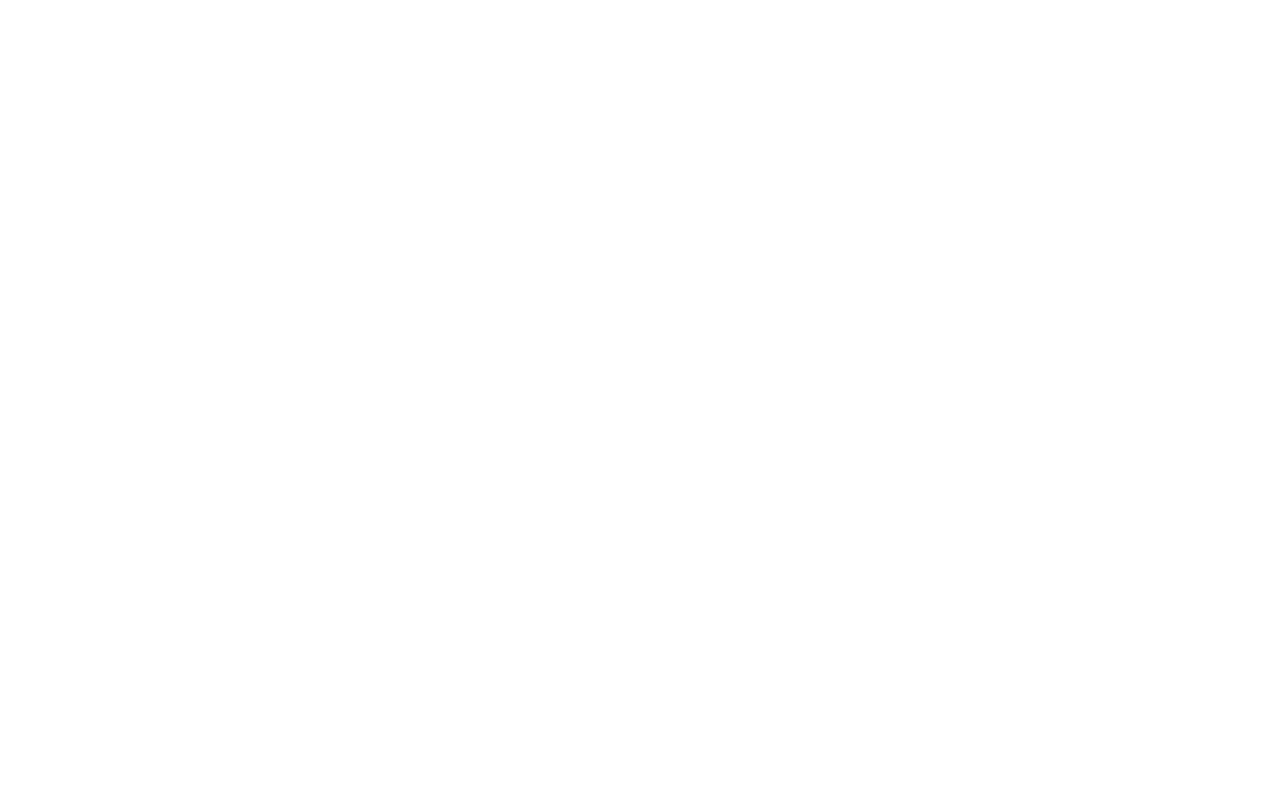
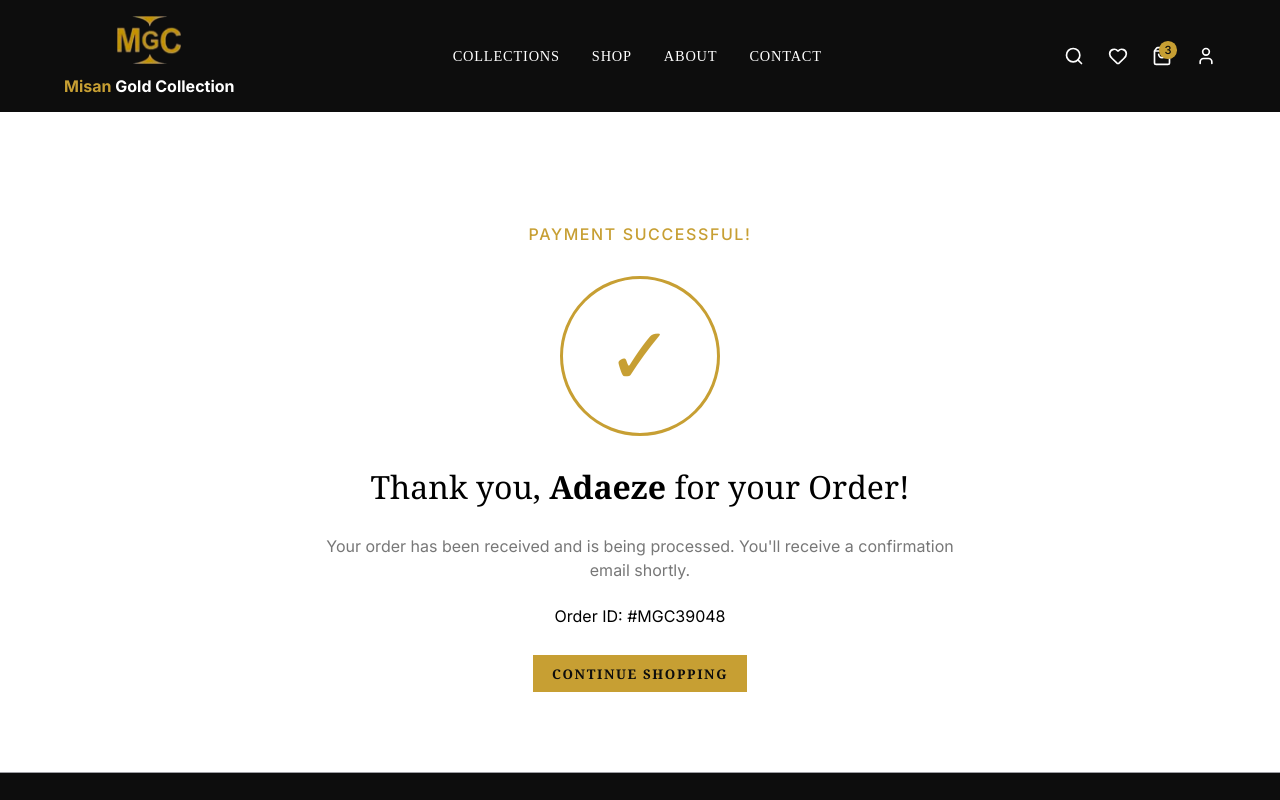
Before and after one commit to Dopetwist/MGC, a React (Vite) app in the folder client/: page /confirmation in a window 1280 px wide. Before the commit this address had no page. Shown: the top 800 px of the page. Built offline with nearby package versions, Linux system fonts and the light colour scheme.

Commit message:
Complete OrderConfirmation Page UI

```diff
--- a/client/src/App.jsx
+++ b/client/src/App.jsx
@@ -8,6 +8,7 @@
 import ContactPage from './pages/ContactPage';
 import CartPage from './pages/CartPage';
 import CheckoutPage from './pages/CheckoutPage';
+import OrderConfirmationPage from './pages/OrderConfirmationPage';
 import jewelryCollections from "./data/products";
 
 function App() {
@@ -57,6 +58,7 @@
         <Route path="/contact" element={<ContactPage />} />
         <Route path="/cart" element={<CartPage />} />
         <Route path="/checkout" element={<CheckoutPage />} />
+        <Route path="/confirmation" element={<OrderConfirmationPage />} />
       </Route>
     </Routes>
   );
--- a/client/src/index.css
+++ b/client/src/index.css
@@ -1597,3 +1597,93 @@
     gap: 0.5rem;
     margin: 1rem 0;
 }
+
+#order-confirmation-page {
+    display: flex;
+    align-items: center;
+    justify-content: center;
+}
+
+.order-success {
+    display: flex;
+    align-items: center;
+    flex-direction: column;
+    margin: 3rem;
+    width: 50%;
+}
+
+.order-container {
+    display: flex;
+    justify-content: center;
+    align-items: center;
+    flex-direction: column;
+    border-radius: 1rem;
+    padding: 4rem 0 2rem;
+}
+
+.order-container .checkmark {
+    width: 10rem;
+    height: 10rem;
+    border-radius: 50%;
+    border: 0.2rem solid var(--gold);
+    display: flex;
+    justify-content: center;
+    align-items: center;
+    margin-top: 2rem;
+    overflow: hidden;
+}
+
+.order-container .checkmark p {
+    font-size: 5rem;
+    color: var(--gold);
+}
+
+.payment-header {
+    font-family: var(--inter);
+    font-size: 1rem;
+    font-weight: 500;
+    color: var(--gold);
+    text-transform: uppercase;
+    letter-spacing: 0.1rem;
+}
+
+#thank-you-text {
+    font-size: 2rem;
+    font-family: var(--georgia);
+}
+
+.payment-description {
+    width: 100%;
+    display: flex;
+    justify-content: center;
+    align-items: center;
+    flex-direction: column;
+    margin: 1rem 0;
+}
+
+.payment-description p {
+    font-family: var(--inter);
+    margin: 0.7rem 0;
+    text-align: center;
+    line-height: 1.5;
+}
+
+.payment-description p.payment-sub-text {
+    color: #777;
+}
+
+.shop-back-btn {
+    font-weight: 600;
+    font-family: var(--georgia);
+    background: var(--gold);
+    color: var(--black);
+    padding: 0.6rem 1.2rem;
+    text-transform: uppercase;
+    letter-spacing: 0.1rem;
+    transition: .2s ease;
+}
+
+.shop-back-btn:hover {
+    cursor: pointer;
+    background: #f5d06a;
+}
--- a/client/src/pages/CartPage.jsx
+++ b/client/src/pages/CartPage.jsx
@@ -41,7 +41,7 @@
         <div className="order-summary">
             <p className="order-text">Order Summary</p>
 
-            <div className="order-container">
+            <div className="cart-order-container">
               <div className="summary-stats">
                 <div className="subtotal cart-flex">
                   <p className="order-left-text">Subtotal(3 items)</p>
--- a/client/src/pages/CheckoutPage.jsx
+++ b/client/src/pages/CheckoutPage.jsx
@@ -1,10 +1,13 @@
 import { useState } from "react";
+import { useNavigate } from "react-router";
 import { CreditCard, Landmark } from "lucide-react";
 
 
 function CheckoutPage() {
 
   const [ type, setType ] = useState("");
+
+  const navigate = useNavigate();
 
   return (
 
@@ -137,7 +140,12 @@
             )}
           </div>
 
-          <button className="place-order">Place Order - $4,350</button>
+          <button
+          className="place-order"
+          onClick={() => navigate("/confirmation")}
+          >
+            Place Order - $4,350
+          </button>
         </div>
 
         <div className="second-section">
@@ -157,7 +165,7 @@
                   <p className="body-text">18K Gold</p>
                 </div>
 
-                <p className="body-text order-price">$500</p>
+                <p className="body-text order-price">$3,800</p>
               </div>
             </div>
 
@@ -174,7 +182,7 @@
                   <p className="body-text">22K Gold</p>
                 </div>
 
-                <p className="body-text order-price">$250</p>
+                <p className="body-text order-price">$550</p>
               </div>
             </div>
 
--- a/client/src/pages/OrderConfirmationPage.jsx
+++ b/client/src/pages/OrderConfirmationPage.jsx
@@ -1,12 +1,37 @@
+import { useNavigate } from "react-router";
 
 function OrderConfirmationPage() {
 
+  const navigate = useNavigate();
+
   return (
 
-    <section id="order-confirmation-page">
+    <div id="order-confirmation-page">
+      <div className="order-success">
+        <div className="order-container">
+          <p className="payment-header heading-text">Payment Successful!</p>
 
+          <div className="checkmark">
+            <p>✓</p>
+          </div>
 
-    </section>
+          <div className="payment-description">
+            <p id="thank-you-text">Thank you, <strong>Adaeze</strong> for your Order!</p>
+
+            <p className="payment-sub-text">Your order has been received and is being processed. You'll receive a confirmation email shortly.</p>
+
+            <p className="order-id">Order ID: #MGC39048</p>
+          </div>
+
+          <button
+          className="shop-back-btn"
+          onClick={() => navigate("/collections")}
+          >
+            Continue Shopping
+          </button>
+        </div>
+      </div>
+    </div>
   )
 }
 
```
